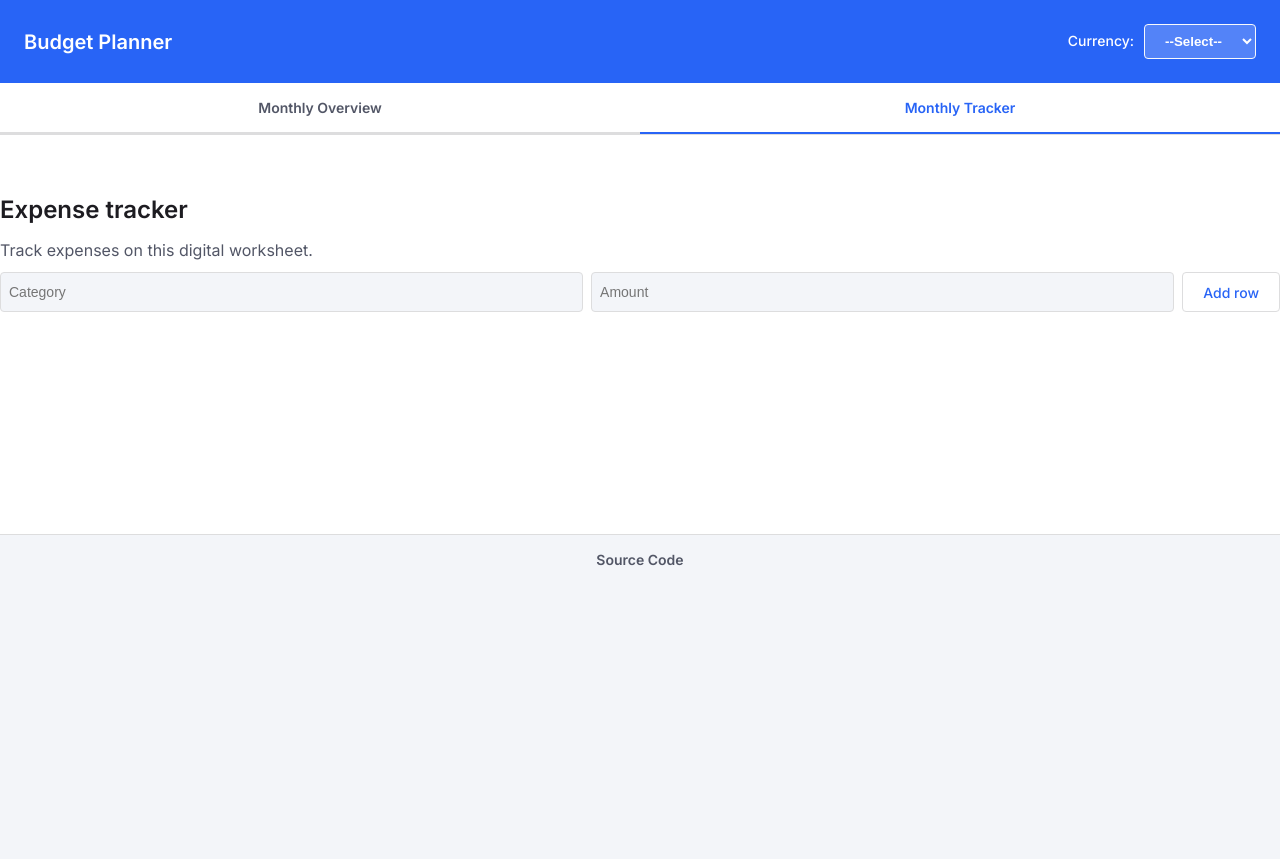
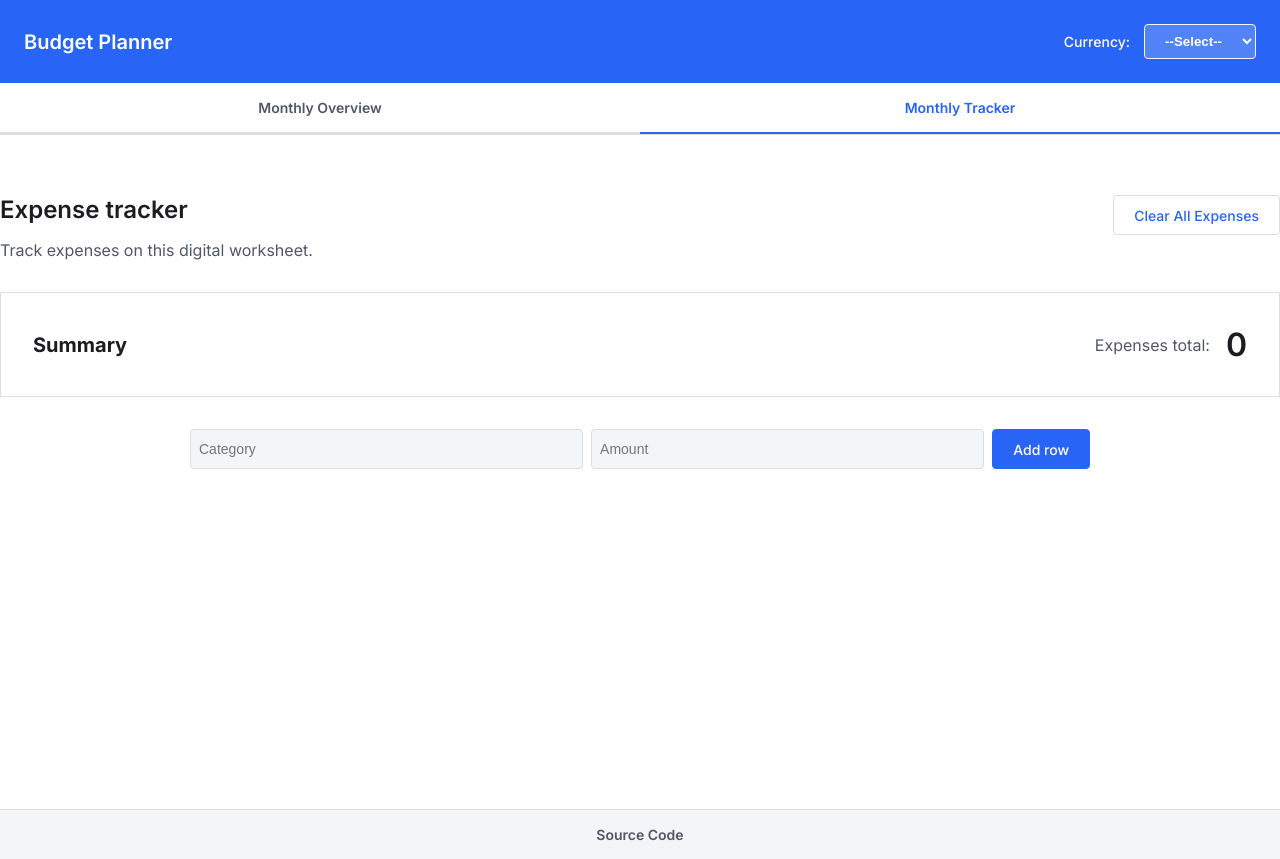
Before and after one commit to aliciaboyd/budget-planner, a React (Vite) app: page /tracker in a window 1280 px wide. Before the commit the page ends 800 px from the top, so only its background shows below. Built offline with nearby package versions, Linux system fonts and the light colour scheme.

Commit message:
Updates tracker page with summary, style updates

```diff
--- a/src/App.jsx
+++ b/src/App.jsx
@@ -29,7 +29,10 @@ function App() {
                   path="/"
                   element={<BudgetOverview currency={currency} />}
                 />
-                <Route path="/tracker" element={<ExpenseTracker />} />
+                <Route
+                  path="/tracker"
+                  element={<ExpenseTracker currency={currency} />}
+                />
               </Routes>
             </div>
           </main>
--- a/src/assets/App.css
+++ b/src/assets/App.css
@@ -18,6 +18,20 @@
   max-width: 1280px;
   margin: auto;
   padding-inline: 24px;
+}
+
+.wrapper-md {
+  min-height: 40vh;
+  max-width: 900px;
+  margin: auto;
+}
+
+.currency-selector {
+  display: flex;
+  justify-content: space-between;
+  flex-direction: column;
+  align-items: left;
+  gap: 4px;
 }
 
 .content-body {
@@ -79,6 +93,7 @@ nav {
 
 nav > div {
   display: flex;
+  align-items: end;
 }
 
 nav a {
@@ -89,7 +104,7 @@ nav a {
   text-decoration: none;
   color: var(--text);
   font-weight: 600;
-  padding-block: 16px;
+  padding: 1rem;
   transition: 200ms ease-in-out;
   border-bottom: 2px solid var(--outline-grey);
 }
@@ -141,14 +156,19 @@ footer a:hover::after {
 }
 
 h1 {
-  font-size: 24px;
+  font-size: 1.5rem;
   font-weight: 600;
   color: var(--text-dark);
   margin-bottom: 1rem;
 }
 
+h2 {
+  font-size: 1.25rem;
+  color: var(--text-dark);
+}
+
 h3 {
-  font-size: 16px;
+  font-size: 1rem;
   font-weight: 600;
   color: var(--text-dark);
   width: 100%;
@@ -233,10 +253,14 @@ input::placeholder {
 .input-group {
   width: 100%;
   display: grid;
-  grid-template-columns: 1fr 1fr auto;
+  grid-template-columns: 1fr 1fr;
   gap: 0.5rem;
   margin-block: 0.75rem;
   transition: 200ms ease-in-out;
+}
+
+.input-group button {
+  grid-column: span 2;
 }
 
 .row-container:first-of-type {
@@ -274,9 +298,6 @@ input::placeholder {
 .summary {
   border: 1px solid var(--outline-grey);
   border-radius: 0.25rem;
-  /* width: */
-  /* padding: 1rem; */
-  /* margin-top: 4rem; */
 }
 
 .summary h3 {
@@ -303,6 +324,7 @@ input::placeholder {
   border-top: 1px solid var(--outline-grey);
   font-size: 3rem;
   font-weight: 600;
+  color: var(--text-dark);
 }
 
 .positive,
@@ -333,12 +355,74 @@ input::placeholder {
   background-color: rgba(233, 132, 8, 0.1);
 }
 
+.overview-options {
+  padding-block: 1rem;
+  text-align: center;
+}
+
+.expense-summary {
+  padding: 2rem;
+  border: 1px solid var(--outline-grey);
+  margin-block: 2rem 2rem;
+  display: flex;
+  align-items: center;
+  justify-content: space-between;
+}
+
+.expense-summary > div {
+  display: flex;
+  align-items: center;
+  gap: 1rem;
+}
+
+.expenses-col button {
+  justify-self: auto;
+}
+
+@media (min-width: 480px) {
+  .currency-selector {
+    display: flex;
+    justify-content: space-between;
+    flex-direction: row;
+    align-items: center;
+    gap: 4px;
+  }
+
+  .input-group {
+    width: 100%;
+    display: grid;
+    grid-template-columns: 1fr 1fr auto;
+    gap: 0.5rem;
+    margin-block: 0.75rem;
+    transition: 200ms ease-in-out;
+  }
+
+  .input-group button {
+    grid-column: span 1;
+  }
+}
+
+.total-amount {
+  font-size: 2rem;
+  font-weight: 600;
+  color: var(--text-dark);
+}
+
 @media (min-width: 720px) {
   .two-col {
     display: grid;
     grid-template-columns: 2fr 1fr;
     gap: 2rem;
     align-items: start;
+    justify-content: space-between;
+  }
+
+  .expenses-col button {
+    justify-self: end;
+  }
+
+  .overview-options {
+    text-align: right;
   }
 }
 
--- a/src/components/BudgetCategory.jsx
+++ b/src/components/BudgetCategory.jsx
@@ -36,7 +36,7 @@ export default function BudgetCategory({ setValues }) {
         onChange={(e) => setNumValue(e.target.value)}
         value={numValue === 0 && textValue === "" ? "" : numValue}
       />
-      <button className="secondary-btn">Add row</button>
+      <button className="primary-btn">Add row</button>
     </form>
   );
 }
--- a/src/components/Header.jsx
+++ b/src/components/Header.jsx
@@ -4,17 +4,19 @@ function Header(props) {
   const location = useLocation();
 
   function updateCurrency(event) {
+    if (event.target.value === "--Select--") {
+      return;
+    }
+
     props.setCurrency(event.target.value);
-
-    event.target.value !== "--Select--" &&
-      localStorage.setItem("currency", event.target.value);
+    localStorage.setItem("currency", event.target.value);
   }
 
   return (
     <header>
       <div className="container">
         <span>Budget Planner</span>
-        <div>
+        <div className="currency-selector">
           <label htmlFor="currency">Currency:</label>
           <select
             name="currency"
--- a/src/pages/BudgetOverview.jsx
+++ b/src/pages/BudgetOverview.jsx
@@ -21,6 +21,16 @@ function BudgetOverview(props) {
   );
 
   const [total, setTotal] = useState({ income: 0, savings: 0, expenses: 0 });
+
+  function resetForm() {
+    setBudget({
+      income: [],
+      savings: [],
+      fixed: [],
+      variable: [],
+      other: [],
+    });
+  }
 
   function setTotalIncome() {
     setTotal((prevTotal) => {
@@ -204,12 +214,19 @@ function BudgetOverview(props) {
                 })}
             </div>
           </div>
-          <BudgetSummary
-            currency={props.currency}
-            incomeTotal={total.income}
-            savingsTotal={total.savings}
-            expensesTotal={total.expenses}
-          ></BudgetSummary>
+          <div>
+            <BudgetSummary
+              currency={props.currency}
+              incomeTotal={total.income}
+              savingsTotal={total.savings}
+              expensesTotal={total.expenses}
+            />
+            <div className="overview-options">
+              <button className="secondary-btn" onClick={resetForm}>
+                Clear All Fields
+              </button>
+            </div>
+          </div>
         </div>
       </div>
     </main>
--- a/src/pages/ExpenseTracker.jsx
+++ b/src/pages/ExpenseTracker.jsx
@@ -1,25 +1,73 @@
 import BudgetCategory from "../components/BudgetCategory";
-import { useState } from "react";
+import { useContext, useEffect, useState } from "react";
+import { CurrencyContext } from "../context/CurrencyContext";
 
 export default function ExpenseTracker() {
-  const [expenseValues, setExpenseValues] = useState([]);
+  let currency = useContext(CurrencyContext);
+  let initalValue = localStorage.getItem("expenses")
+    ? JSON.parse(localStorage.getItem("expenses"))
+    : localStorage.setItem("expenses", JSON.stringify([]));
+
+  const [expenseValues, setExpenseValues] = useState(initalValue);
+  const [total, setTotal] = useState(0);
 
   function updateExpenseValues(x, y, z) {
-    setExpenseValues([...expenseValues, { category: x, amount: y, id: z }]);
+    let toNum = parseFloat(y);
+    setExpenseValues([...expenseValues, { category: x, amount: toNum, id: z }]);
   }
+
+  function resetValues() {
+    setExpenseValues([]);
+  }
+
+  function getTotals() {
+    let tempTotal = 0;
+    for (let i = 0; i < expenseValues.length; i++) {
+      tempTotal += expenseValues[i].amount;
+    }
+    setTotal(tempTotal);
+  }
+
+  useEffect(() => {
+    localStorage.setItem("expenses", JSON.stringify(expenseValues));
+    getTotals();
+  });
 
   return (
     <div>
+      <div className="two-col expenses-col">
+        <div>
           <h1>Expense tracker</h1>
           <p>Track expenses on this digital worksheet.</p>
+        </div>
+        <button className="secondary-btn" onClick={resetValues}>
+          Clear All Expenses
+        </button>
+      </div>
+
+      <div className="expense-summary">
+        <h2>Summary</h2>
+        <div>
+          <span>Expenses total:</span>
+          <span className="total-amount">
+            {currency}
+            {total}
+          </span>
+        </div>
+      </div>
+
+      <div className="wrapper-md">
         <BudgetCategory setValues={updateExpenseValues} />
         {expenseValues.map((item) => {
           return (
             <div key={item.id} className="row-container">
               <p>{item.category}</p>
-            <p>{item.amount}</p>
+              <p>
+                {currency}
+                {item.amount}
+              </p>
               <button
-              className="delete"
+                className="secondary-btn"
                 onClick={() => {
                   setExpenseValues(
                     expenseValues.filter((obj) => {
@@ -28,11 +76,12 @@ export default function ExpenseTracker() {
                   );
                 }}
               >
-              -
+                Delete
               </button>
             </div>
           );
         })}
       </div>
+    </div>
   );
 }
```
Also changed, not shown: preview.png, 1 other file (tests, documents, lock files or other folders). Lines whose indentation alone changed are shown as unchanged.
